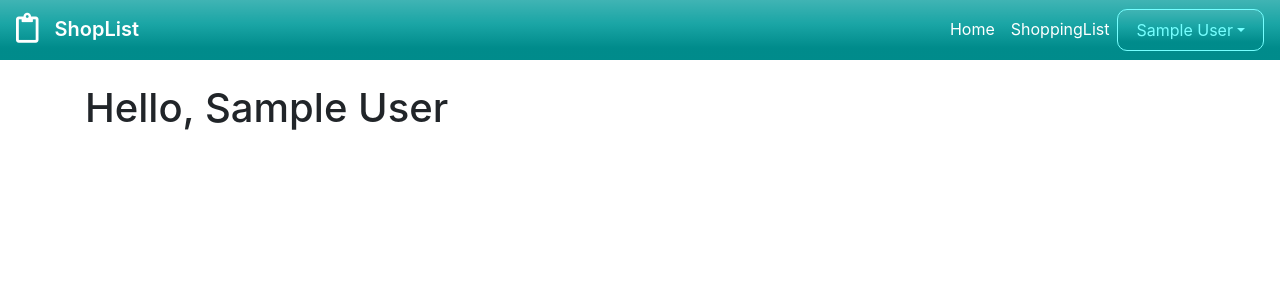
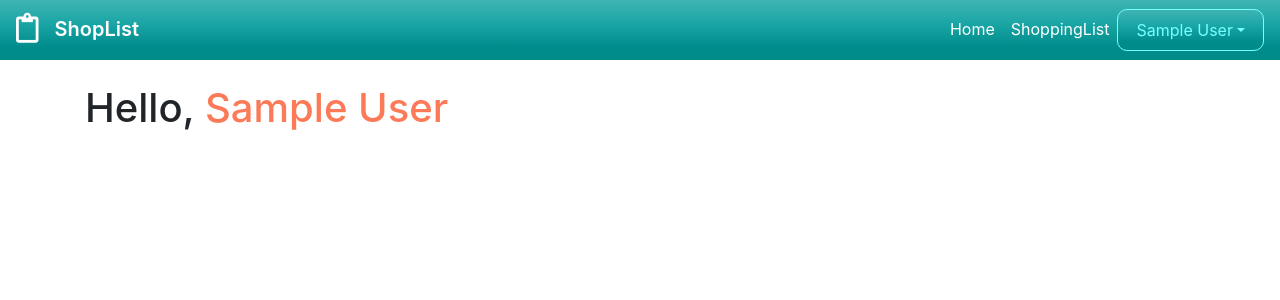
Before and after one commit to JosephThomasVasquez/simpleShop-RF, a React (Create React App) app in the folder client/: page /profile in a window 1280 px wide. Shown: the top 300 px of the page. Built offline with nearby package versions, Linux system fonts and the light colour scheme; no server answers; sample sign-in values are in the browser's storage.

Commit message:
Added color styles to the profile-displayname class in profile view

```diff
--- a/client/src/App.css
+++ b/client/src/App.css
@@ -94,3 +94,9 @@ ul {
   border-radius: 50%;
   box-shadow: 0 0 5px rgba(0, 0, 0, 0.25);
 }
+
+/* PROFILE VIEW STYLING */
+
+.profile-displayname {
+  color: #FC7A57;
+}
--- a/client/src/views/ProfileView.js
+++ b/client/src/views/ProfileView.js
@@ -14,9 +14,11 @@ const ProfileView = () => {
           <Col>
             <h1>
               Hello,{" "}
-              {currentUser.displayName
-                ? currentUser.displayName
-                : currentUser.email}
+              <span className="profile-displayname">
+                {currentUser.displayName
+                  ? currentUser.displayName
+                  : currentUser.email}
+              </span>
             </h1>
           </Col>
         </Row>
```
